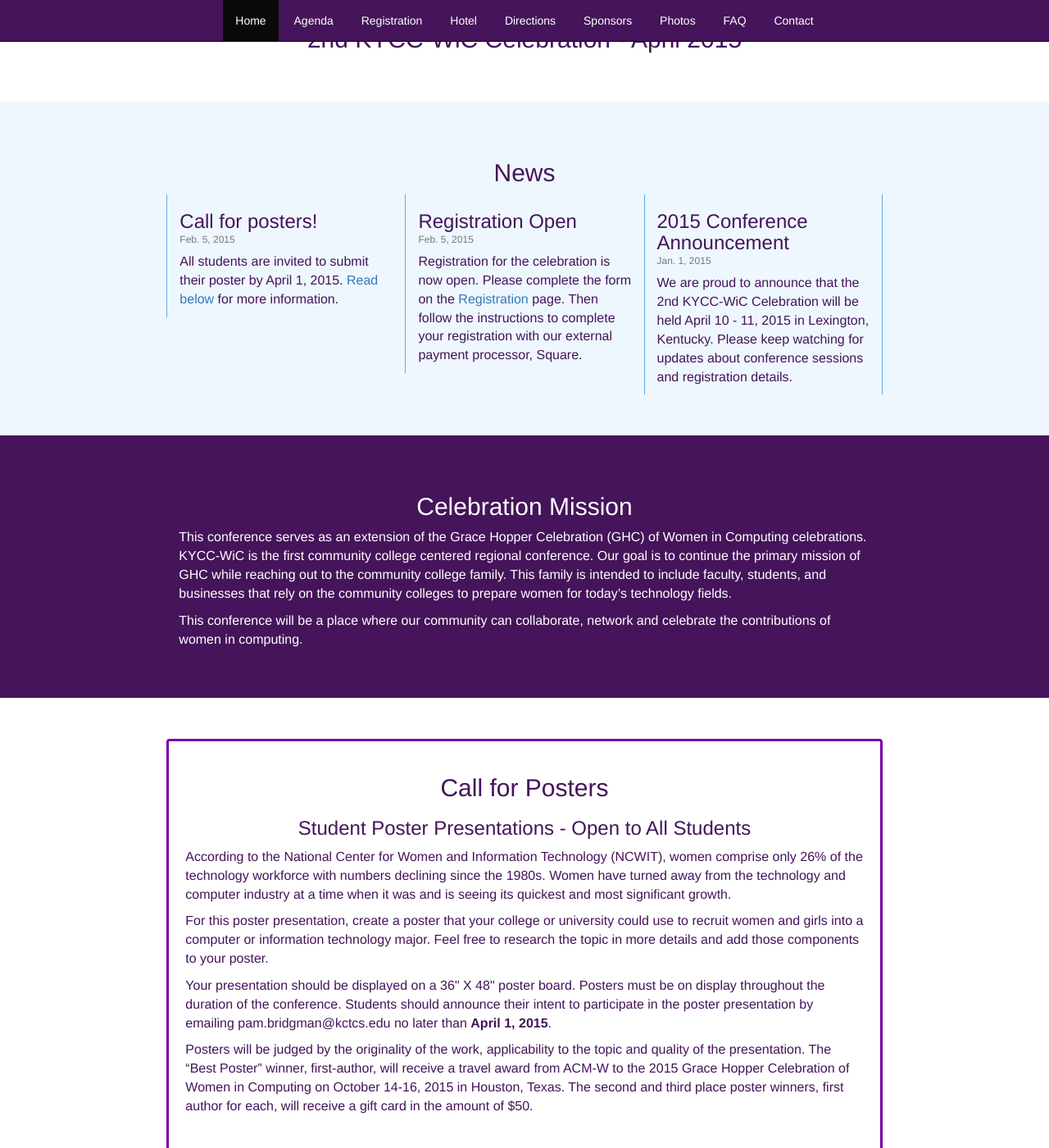
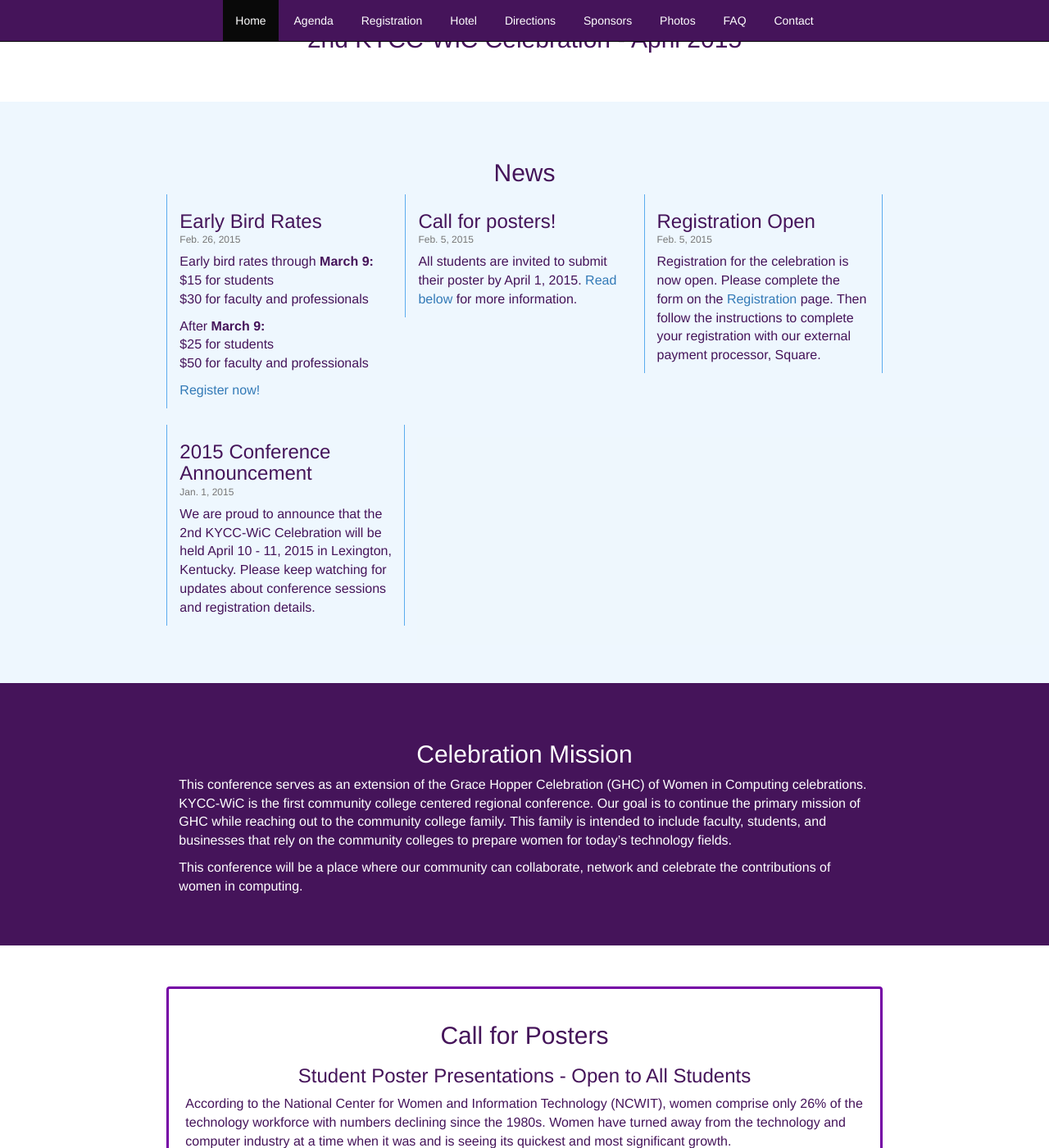
Before and after one commit to LexLadiesCode/KYCC-WIC, a Jekyll site: the page built from index.html, in a window 1280 px wide and 1400 px high, scrolled down 738 px. Shown: the whole window at 82% size. Built offline with Jekyll 4.4.1, drawn with Linux system fonts in a browser that asks for light colours.

Commit message:
added registration rates

```diff
--- /dev/null
+++ b/_includes/news.html
@@ -0,0 +1,36 @@
+
+<div class="row">
+          <div class="col-md-4">
+            <h3>Early Bird Rates <small>Feb. 26, 2015</small></h3>
+                <p>
+      Early bird rates through <strong>March 9:</strong><br />
+               $15 for students              <br />
+               $30 for faculty and professionals<br />
+      </p><p>
+      After <strong>March 9:</strong><br />
+               $25 for students<br />
+               $50 for faculty and professionals<br />
+      </p>
+      <p class="center"><a href="/registration/">Register now!</a></p>
+          </div>
+          <div class="col-md-4">
+            <h3>Call for posters! <small>Feb. 5, 2015</small></h3>
+            <p>
+              All students are invited to submit their poster by April 1, 2015. <a href="#call-for-posters">Read below</a> for more information.
+            </p>
+          </div>
+          <div class="col-md-4">
+            <h3>Registration Open <small>Feb. 5, 2015</small></h3>
+            <p>
+              Registration for the celebration is now open. Please complete the form on the <a href="/registration/">Registration</a> page. Then follow the instructions to complete your registration with our external payment processor, Square.
+            </p>
+          </div>
+        </div>
+        <div class="row">
+          <div class="col-md-4">
+            <h3>2015 Conference Announcement <small>Jan. 1, 2015</small></h3>
+            <p>
+                We are proud to announce that the 2nd KYCC-WiC Celebration will be held April 10 - 11, 2015 in Lexington, Kentucky. Please keep watching for updates about conference sessions and registration details.
+            </p>
+          </div>
+        </div>
--- a/css/main.scss
+++ b/css/main.scss
@@ -120,6 +120,9 @@ $charcoal: #01080F;
 }
 #news {
   background-color: rgba($light-blue, .1);
+  .row {
+    padding-bottom: 20px;
+  }
   .col-md-4 {
     border-left: 1px solid $light-blue;
     &:last-child {
--- a/index.html
+++ b/index.html
@@ -25,32 +25,13 @@ permalink: /
       <h2>
           2nd KYCC-WiC Celebration - April 2015
       </h2>
+
     </div>
   </div>
   <div id="news" class="row">
     <div class="col-md-8 col-md-offset-2">
         <h2>News</h2>
-        <div class="row">
-          <div class="col-md-4">
-            <h3>Call for posters! <small>Feb. 5, 2015</small></h3>
-            <p>
-              All students are invited to submit their poster by April 1, 2015. <a href="#call-for-posters">Read below</a> for more information.
-            </p>
-          </div>
-          <div class="col-md-4">
-            <h3>Registration Open <small>Feb. 5, 2015</small></h3>
-            <p>
-              Registration for the celebration is now open. Please complete the form on the <a href="/registration/">Registration</a> page. Then follow the instructions to complete your registration with our external payment processor, Square.
-            </p>
-          </div>
-          <div class="col-md-4">
-            <h3>2015 Conference Announcement <small>Jan. 1, 2015</small></h3>
-            <p>
-                We are proud to announce that the 2nd KYCC-WiC Celebration will be held April 10 - 11, 2015 in Lexington, Kentucky. Please keep watching for updates about conference sessions and registration details.
-            </p>
-          </div>
-        </div>
-
+        {% include news.html %}
     </div>
   </div>
 
```
